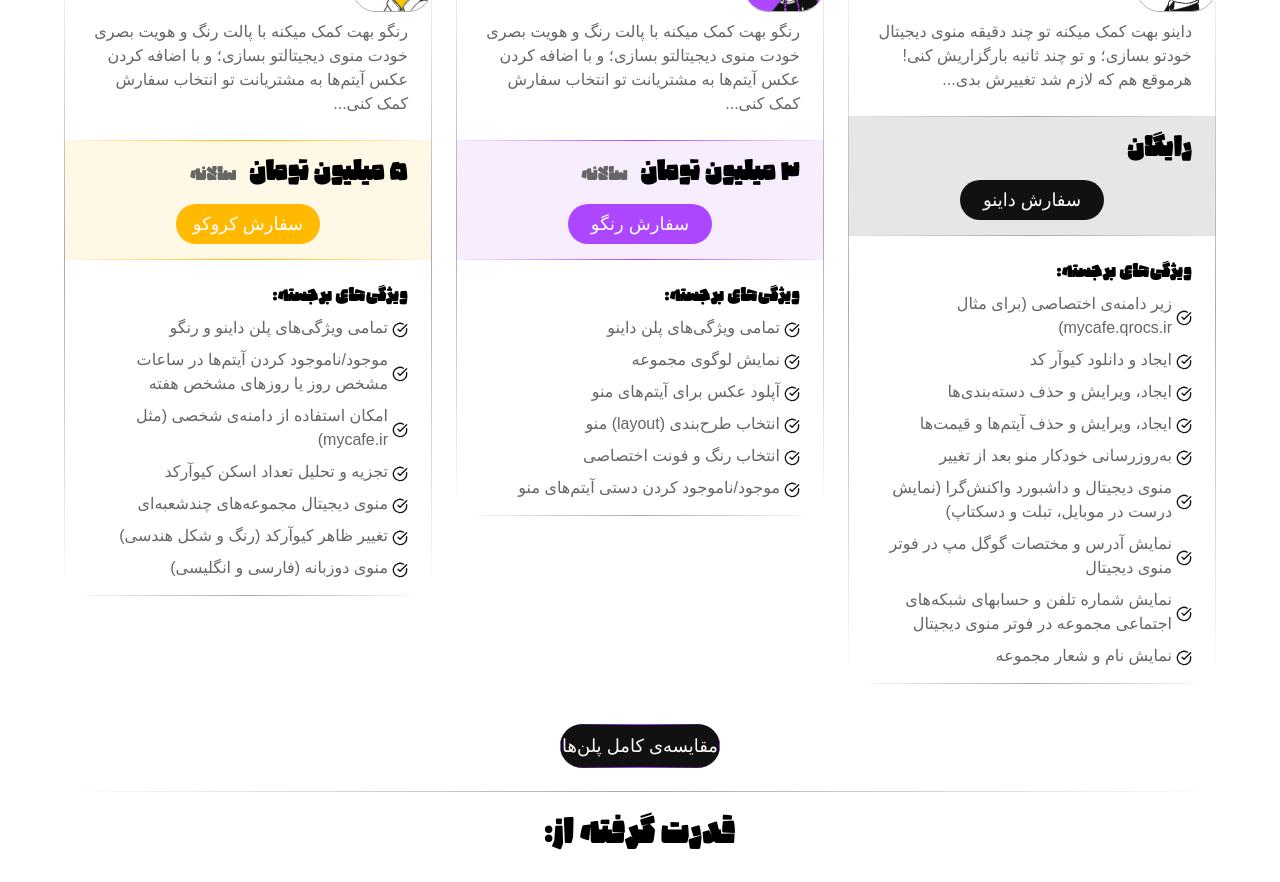
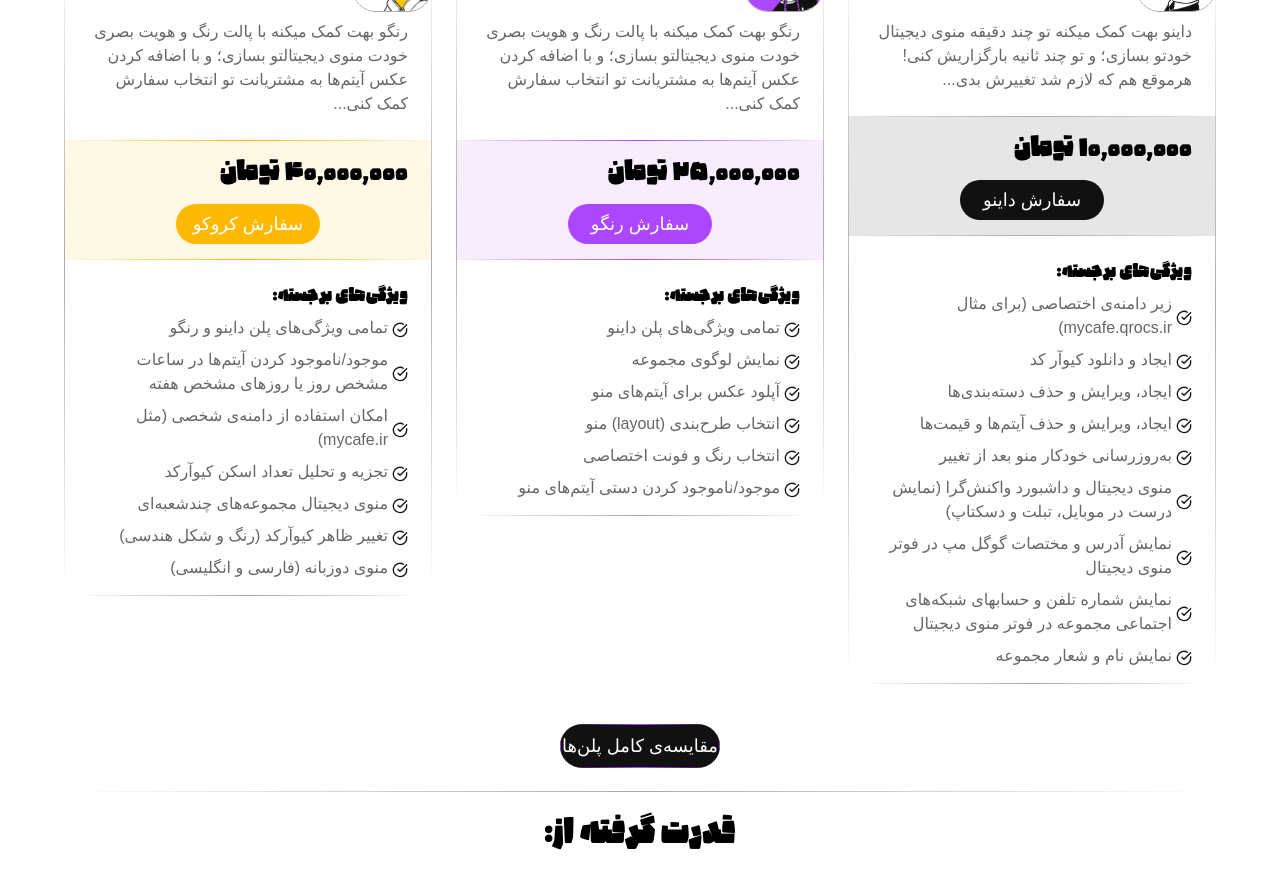
Before and after one commit to ahmadkeyhan/qrocs, a Next.js app: page / in a window 1280 px wide. Shown: the part 1280-2162 px from the top of the page. Built offline with nearby package versions, Linux system fonts and the light colour scheme; no server answers; the database is empty; a web font is replaced by a local one.

Commit message:
changed plan prices

```diff
--- a/src/components/home/crocoPlan.tsx
+++ b/src/components/home/crocoPlan.tsx
@@ -27,7 +27,7 @@ export default function RangoPlan({isMonthly}:{isMonthly:boolean}) {
                     <p className="text-subtext">رنگو بهت کمک میکنه با پالت رنگ و هویت بصری خودت منوی دیجیتالتو بسازی؛ و با اضافه کردن عکس آیتم‌ها به مشتریانت تو انتخاب سفارش کمک کنی...</p>
                 </div>
                 <div className="relative bg-foreground/10 py-4 px-6 flex flex-col gap-4">
-                    <h4 className="text-2xl">{isMonthly ? `${formatCurrency(500)} هزار تومان ` : `${formatCurrency(5)} میلیون تومان `}<span className="text-base text-subtext mr-2">{isMonthly? "ماهانه" : "سالانه"}</span></h4>
+                <h4 className="text-2xl">{`${formatCurrency(40000000)} تومان `}</h4>
                     <div className="w-full flex justify-center">
                         <Link href={`/order?plan=croco&payment=${isMonthly?"monthly":"yearly"}`}>
                             <Button variant="default" className="w-36 bg-amber-400 dark:bg-amber-300">
@@ -100,7 +100,7 @@ export default function RangoPlan({isMonthly}:{isMonthly:boolean}) {
             <p className="text-subtext">رنگو بهت کمک میکنه با پالت رنگ و هویت بصری خودت منوی دیجیتالتو بسازی؛ و با اضافه کردن عکس آیتم‌ها به مشتریانت تو انتخاب سفارش کمک کنی...</p>
         </div>
         <div className="relative bg-amber-400/10 py-4 px-6 flex flex-col gap-4">
-            <h4 className="text-2xl">{isMonthly ? `${formatCurrency(500)} هزار تومان ` : `${formatCurrency(5)} میلیون تومان `}<span className="text-base text-subtext mr-2">{isMonthly? "ماهانه" : "سالانه"}</span></h4>
+            <h4 className="text-2xl">{`${formatCurrency(40000000)} تومان `}</h4>
             <div className="w-full flex justify-center">
                 <Link href={`/order?plan=croco&payment=${isMonthly?"monthly":"yearly"}`}>
                     <Button variant="default" className="w-36 bg-amber-400 dark:bg-amber-300">
--- a/src/components/home/dinoPlan.tsx
+++ b/src/components/home/dinoPlan.tsx
@@ -4,6 +4,7 @@ import Image from "next/image";
 import { useState, useEffect } from "react";
 import { useTheme } from "next-themes";
 import Link from "next/link";
+import { formatCurrency } from "@/lib/utils";
 
 export default function DinoPlan() {
     const { resolvedTheme, setTheme } = useTheme()
@@ -26,7 +27,7 @@ export default function DinoPlan() {
                     <p className="text-subtext">داینو بهت کمک میکنه تو چند دقیقه منوی دیجیتال خودتو بسازی؛ و تو چند ثانیه بارگزاریش کنی! هرموقع هم که لازم شد تغییرش بدی...</p>
                 </div>
                 <div className="relative bg-foreground/10 py-4 px-6 flex flex-col gap-4">
-                    <h4 className="text-2xl">رایگان</h4>
+                    <h4 className="text-2xl">{`${formatCurrency(10000000)} تومان `}</h4>
                     <div className="w-full flex justify-center">
                         <Link href='/order?plan=dino'>
                             <Button variant="default" className="w-36 bg-foreground">
@@ -103,7 +104,7 @@ export default function DinoPlan() {
             <p className="text-subtext">داینو بهت کمک میکنه تو چند دقیقه منوی دیجیتال خودتو بسازی؛ و تو چند ثانیه بارگزاریش کنی! هرموقع هم که لازم شد تغییرش بدی...</p>
         </div>
         <div className="relative bg-foreground/10 py-4 px-6 flex flex-col gap-4">
-            <h4 className="text-2xl">رایگان</h4>
+            <h4 className="text-2xl">{`${formatCurrency(10000000)} تومان `}</h4>
             <div className="w-full flex justify-center">
                 <Link href='/order?plan=dino'>
                     <Button variant="default" className="w-36 bg-foreground">
--- a/src/components/home/rangoPlan.tsx
+++ b/src/components/home/rangoPlan.tsx
@@ -27,7 +27,7 @@ export default function RangoPlan({isMonthly} : {isMonthly: boolean}) {
                     <p className="text-subtext">رنگو بهت کمک میکنه با پالت رنگ و هویت بصری خودت منوی دیجیتالتو بسازی؛ و با اضافه کردن عکس آیتم‌ها به مشتریانت تو انتخاب سفارش کمک کنی...</p>
                 </div>
                 <div className="relative bg-foreground/10 py-4 px-6 flex flex-col gap-4">
-                    <h4 className="text-2xl">{isMonthly ? `${formatCurrency(300)} هزار تومان ` : `${formatCurrency(3)} میلیون تومان `}<span className="text-base text-subtext mr-2">{isMonthly? "ماهانه" : "سالانه"}</span></h4>
+                    <h4 className="text-2xl">{`${formatCurrency(25000000)} تومان `}</h4>
                     <div className="w-full flex justify-center">
                         <Link href={`/order?plan=rango&payment=${isMonthly?"monthly":"yearly"}`}>
                             <Button variant="default" className="w-36">
@@ -92,7 +92,7 @@ export default function RangoPlan({isMonthly} : {isMonthly: boolean}) {
             <p className="text-subtext">رنگو بهت کمک میکنه با پالت رنگ و هویت بصری خودت منوی دیجیتالتو بسازی؛ و با اضافه کردن عکس آیتم‌ها به مشتریانت تو انتخاب سفارش کمک کنی...</p>
         </div>
         <div className="relative bg-primary/10 py-4 px-6 flex flex-col gap-4">
-            <h4 className="text-2xl">{isMonthly ? `${formatCurrency(300)} هزار تومان ` : `${formatCurrency(3)} میلیون تومان `}<span className="text-base text-subtext mr-2">{isMonthly? "ماهانه" : "سالانه"}</span></h4>
+            <h4 className="text-2xl">{`${formatCurrency(25000000)} تومان `}</h4>
             <div className="w-full flex justify-center">
                 <Link href={`/order?plan=rango&payment=${isMonthly?"monthly":"yearly"}`}>
                     <Button variant="default" className="w-36">
```
